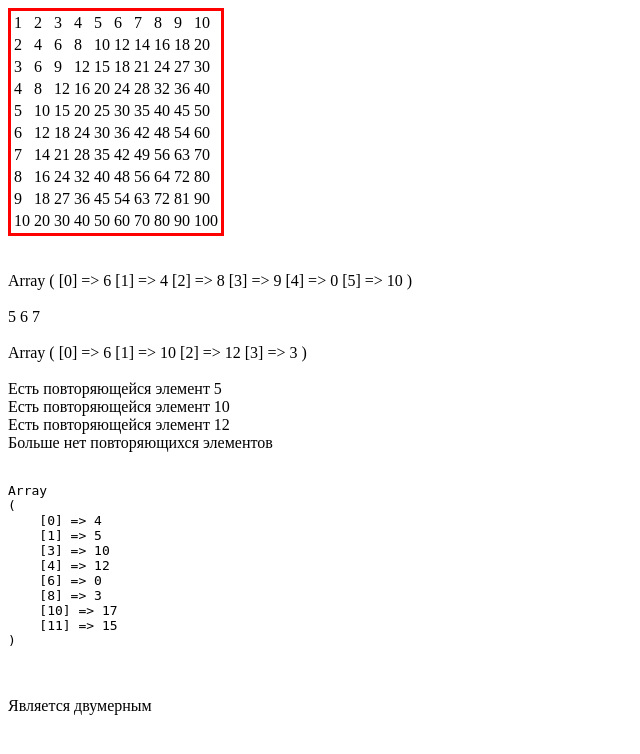
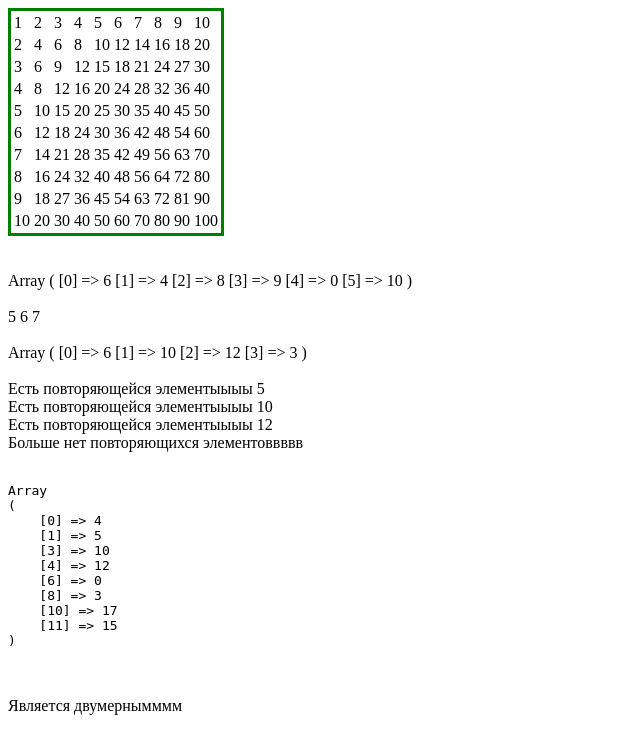
Before and after one commit to VladislavYakovets/PHP_HW, a PHP site: page /HW2.php in a window 1280 px wide. Shown: the top 754 px of the page, without its empty margins (0-640 px from the left). Run offline with PHP 8.4, Linux system fonts and the light colour scheme.

Commit message:
Add files via upload
dfghjk

```diff
--- a/HW2.php
+++ b/HW2.php
@@ -8,7 +8,7 @@
   <title>Document</title>
 </head>
 <body>
-<table style="border: 3px solid red"
+<table style="border: 3px solid green"
   <?php for($a=1; $a <=10; $a++){?>
         <tr>
         <?php for($b=1; $b <=10; $b++){?>
@@ -79,13 +79,13 @@ $array4 = [4, 5, 5, 10, 12, 10, 0, 3, 12];
 $y = [];
   foreach ($array4 as $number){
     if (in_array($number, $y) == true){
-        echo 'Есть повторяющейся элемент'." ". $number ."<br>";
+        echo 'Есть повторяющейся элементыыыы'." ". $number ."<br>";
 
   };
     $y[] = $number;
 };
   if ($array4 == $y){
-  echo "Больше нет повторяющихся элементов";
+  echo "Больше нет повторяющихся элементоввввв";
 };
 
 echo '<br/>';
@@ -115,11 +115,11 @@ $array6 = [2,6,
 ];
 foreach ($array6 as $key => $item){
   if (is_array($item) == true){
-      echo 'Является двумерным';
+      echo 'Является двумернымммм';
       $arrayDouble = true;
       break;
   }
 };
 if ($arrayDouble == false){
-  echo 'Не является двумерным';
+  echo 'Не является двумернымммм';
 };
```
